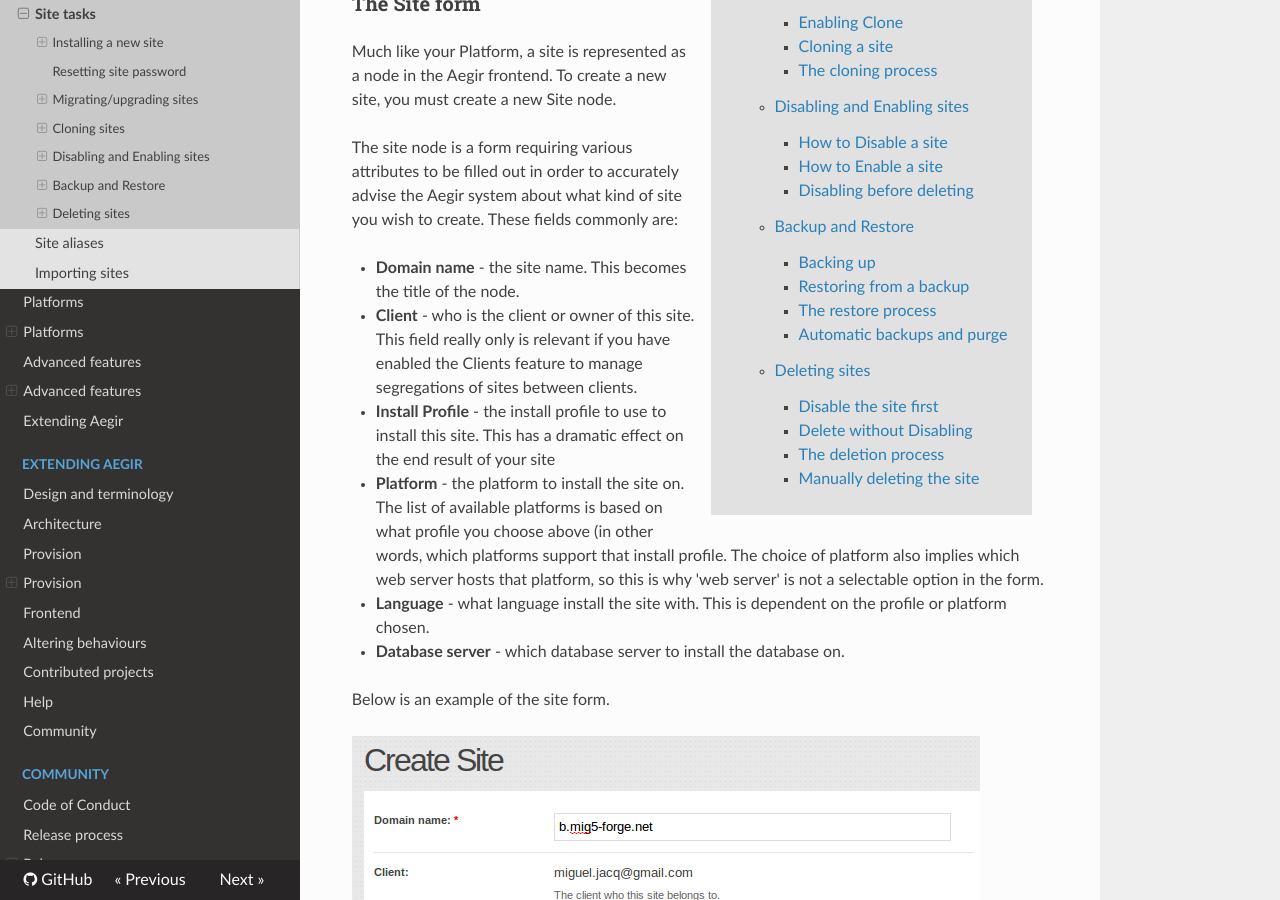
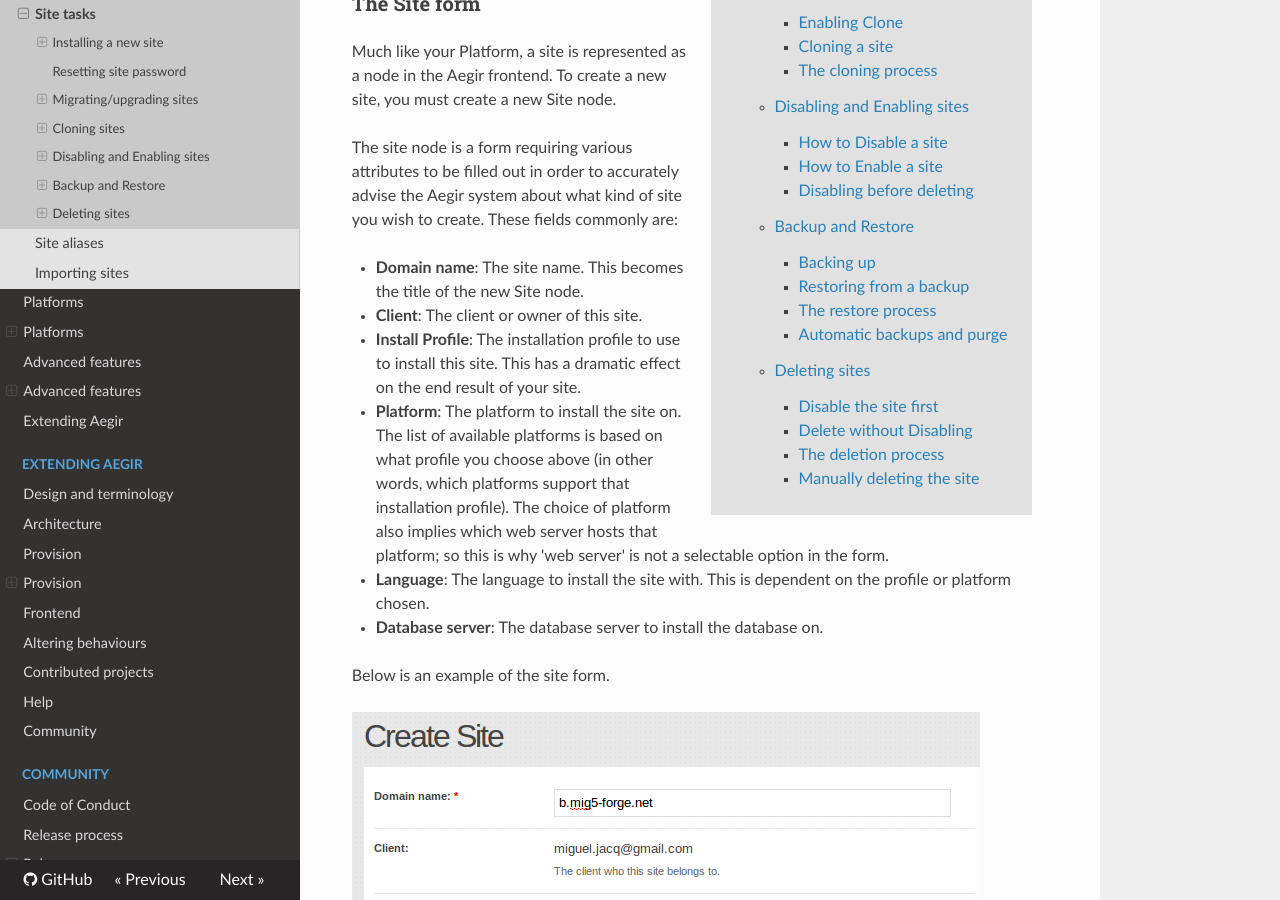
Before and after one commit to aegir-project/documentation, an MkDocs documentation site: the page built from docs/usage/sites/tasks.md, in a window 1280 px wide and 900 px high, scrolled down 634 px. Built offline with MkDocs 1.6.1, drawn with Linux system fonts in a browser that asks for light colours; nearby versions of some CDN libraries; old or Windows-style settings are respelled for this version of MkDocs.

Commit message:
Removed text stating Clients functionality is optional & fixed some formatting.

```diff
--- a/docs/usage/sites/tasks.md
+++ b/docs/usage/sites/tasks.md
@@ -19,12 +19,12 @@
 
 The site node is a form requiring various attributes to be filled out in order to accurately advise the Aegir system about what kind of site you wish to create. These fields commonly are:
 
-* **Domain name** - the site name. This becomes the title of the node.
-* **Client** - who is the client or owner of this site. This field really only is relevant if you have enabled the Clients feature to manage segregations of sites between clients.
-* **Install Profile** - the install profile to use to install this site. This has a dramatic effect on the end result of your site
-* **Platform** - the platform to install the site on. The list of available platforms is based on what profile you choose above (in other words, which platforms support that install profile. The choice of platform also implies which web server hosts that platform, so this is why 'web server' is not a selectable option in the form.
-* **Language** - what language install the site with. This is dependent on the profile or platform chosen.
-* **Database server** - which database server to install the database on.
+* **Domain name**: The site name. This becomes the title of the new Site node.
+* **Client**: The client or owner of this site.
+* **Install Profile**: The installation profile to use to install this site. This has a dramatic effect on the end result of your site.
+* **Platform**: The platform to install the site on. The list of available platforms is based on what profile you choose above (in other words, which platforms support that installation profile). The choice of platform also implies which web server hosts that platform; so this is why 'web server' is not a selectable option in the form.
+* **Language**: The language to install the site with. This is dependent on the profile or platform chosen.
+* **Database server**: The database server to install the database on.
 
 Below is an example of the site form.
 
```
